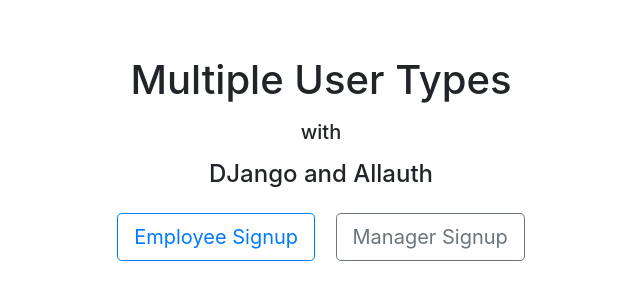
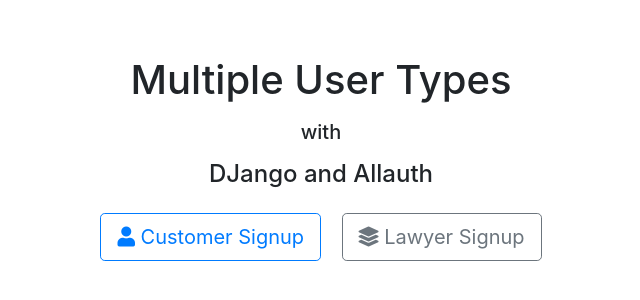
Before and after one commit to thehimel/lawyers, a Django app: page / in a window 1280 px wide. Shown: the part 56-356 px from the top of the page, without its empty margins (319-959 px from the left). Run offline with Django 3.2, Linux system fonts and the light colour scheme; some libraries are stand-ins or nearby versions.

Commit message:
Frontend integrated with the new urls

```diff
--- a/templates/base.html
+++ b/templates/base.html
@@ -81,11 +81,11 @@
                         <i class="fas fa-user-plus"></i>&nbsp;Signup
                     </a>
                     <div class="dropdown-menu" aria-labelledby="navbarDropdownMenuLink">
-                        <a class="dropdown-item" href="{% url 'users:man_signup' %}">
-                            <i class="fas fa-layer-group"></i>&nbsp;Manager
+                        <a class="dropdown-item" href="{% url 'users:customer_signup' %}">
+                            <i class="fas fa-user"></i>&nbsp;Customer
                         </a>
-                        <a class="dropdown-item" href="{% url 'users:emp_signup' %}">
-                            <i class="fas fa-user"></i>&nbsp;Employee
+                        <a class="dropdown-item" href="{% url 'users:lawyer_signup' %}">
+                            <i class="fas fa-layer-group"></i>&nbsp;Lawyer
                         </a>
                     </div>
                 </div>
@@ -128,8 +128,12 @@
 
 
     <!-- JavaScript: jQuery and Bootstrap Bundle (includes Popper) -->
-    <script src="https://code.jquery.com/jquery-3.5.1.slim.min.js" integrity="sha384-DfXdz2htPH0lsSSs5nCTpuj/zy4C+OGpamoFVy38MVBnE+IbbVYUew+OrCXaRkfj" crossorigin="anonymous"></script>
-    <script src="https://cdn.jsdelivr.net/npm/bootstrap@4.5.3/dist/js/bootstrap.bundle.min.js" integrity="sha384-ho+j7jyWK8fNQe+A12Hb8AhRq26LrZ/JpcUGGOn+Y7RsweNrtN/tE3MoK7ZeZDyx" crossorigin="anonymous"></script>
+    <script src="https://code.jquery.com/jquery-3.5.1.slim.min.js"
+        integrity="sha384-DfXdz2htPH0lsSSs5nCTpuj/zy4C+OGpamoFVy38MVBnE+IbbVYUew+OrCXaRkfj" crossorigin="anonymous">
+    </script>
+    <script src="https://cdn.jsdelivr.net/npm/bootstrap@4.5.3/dist/js/bootstrap.bundle.min.js"
+        integrity="sha384-ho+j7jyWK8fNQe+A12Hb8AhRq26LrZ/JpcUGGOn+Y7RsweNrtN/tE3MoK7ZeZDyx" crossorigin="anonymous">
+    </script>
 
 </body>
 
--- a/templates/core/home.html
+++ b/templates/core/home.html
@@ -8,11 +8,11 @@
         <h1 class="mb-3">Multiple User Types</h1>
         <h5 class="mb-3">with</h5>
         <h4 class="mb-3">DJango and Allauth</h4>
-        <a class="btn btn-outline-primary btn-lg m-2" href="{% url 'users:emp_signup' %}" role="button">
-            Employee Signup
+        <a class="btn btn-outline-primary btn-lg m-2" href="{% url 'users:customer_signup' %}" role="button">
+            <i class="fas fa-user"></i>&nbsp;Customer Signup
         </a>
-        <a class="btn btn-outline-secondary btn-lg m-2" href="{% url 'users:man_signup' %}" role="button">
-            Manager Signup
+        <a class="btn btn-outline-secondary btn-lg m-2" href="{% url 'users:lawyer_signup' %}" role="button">
+            <i class="fas fa-layer-group"></i>&nbsp;Lawyer Signup
         </a>
     </div>
     <!-- Jumbotron -->
```
Also changed, not shown: docs/urls.md (+4 -4 lines), users/migrations/0002_auto_20201225_2145.py (added).
